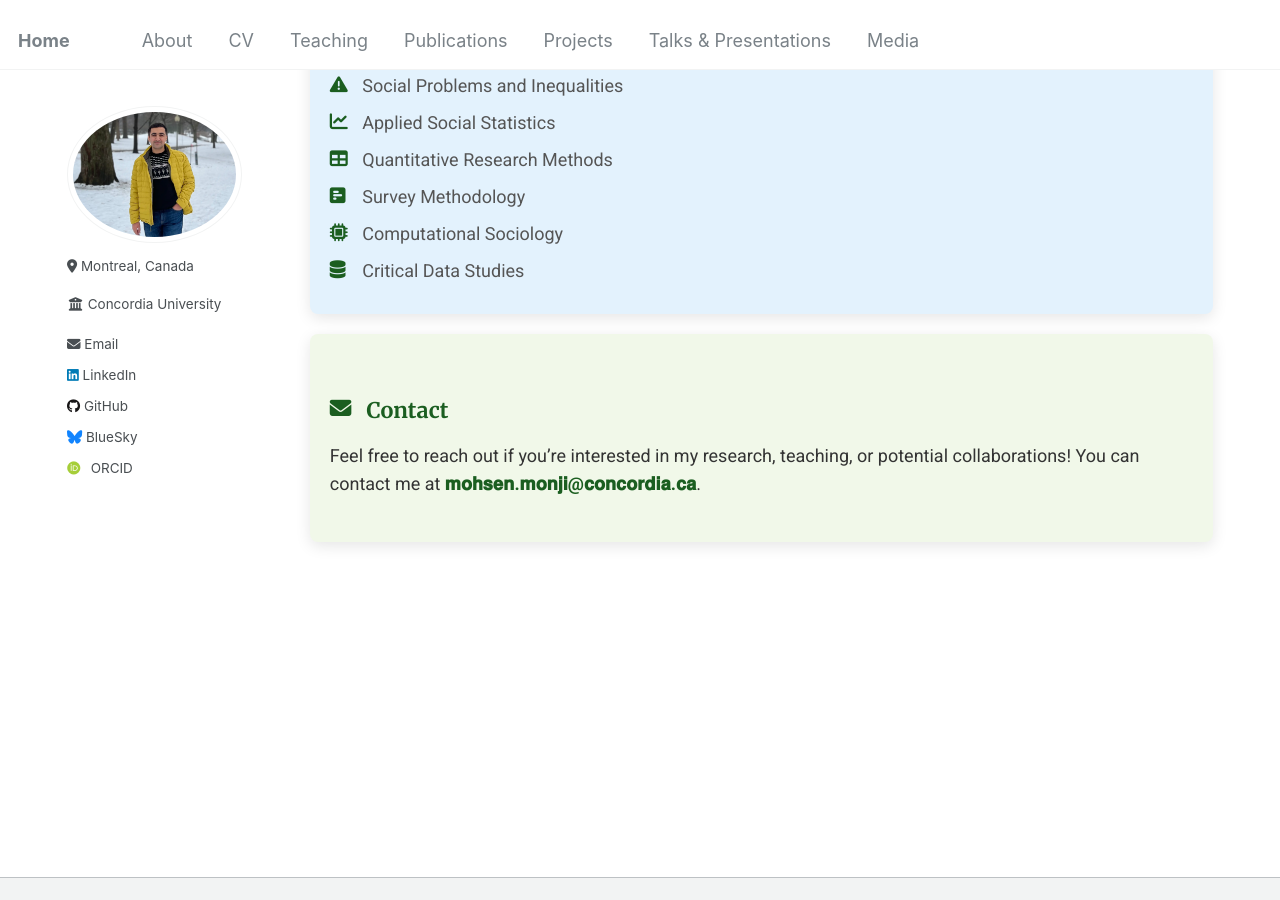
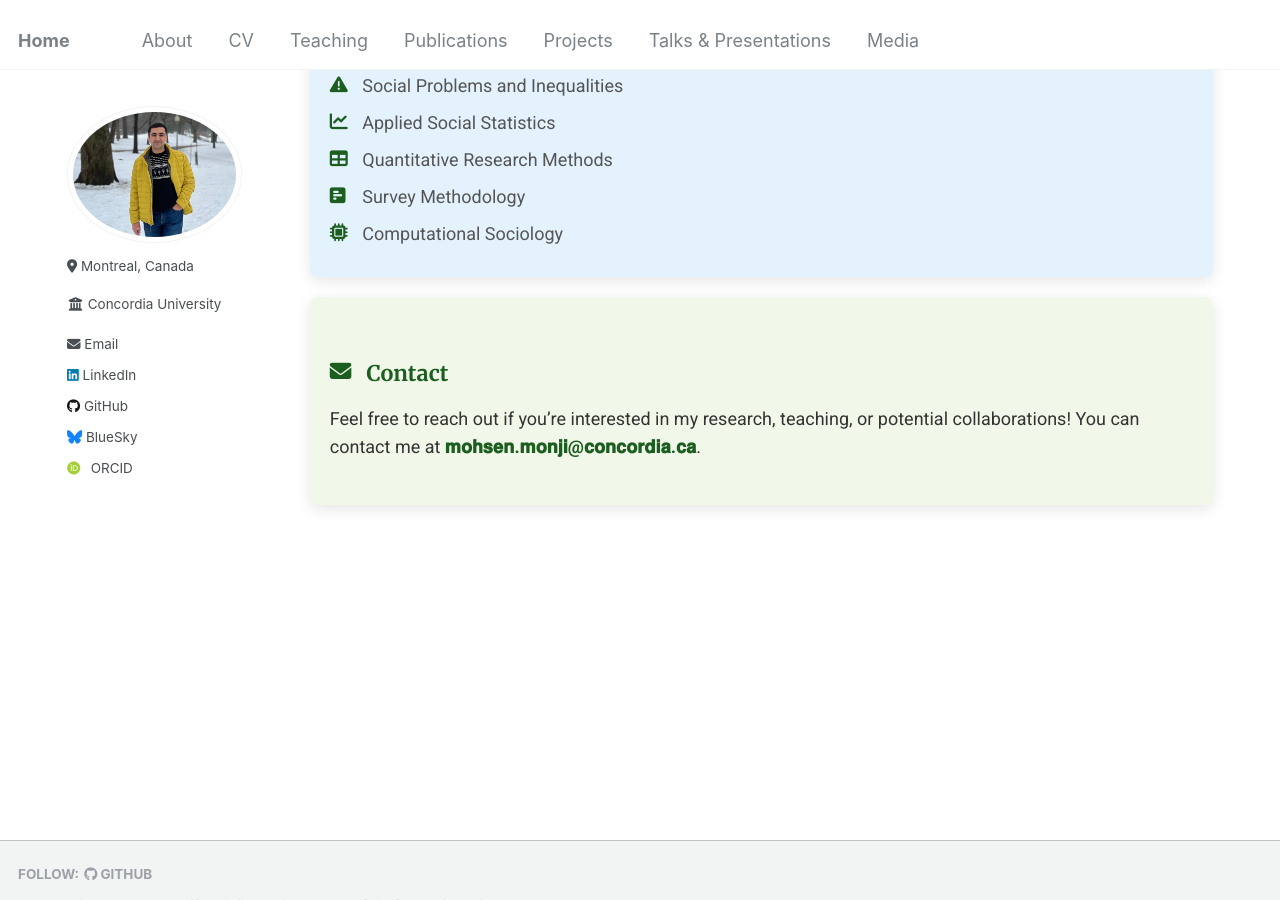
Before and after one commit to Mohsnmonji/mohsnmonji.github.io, a Jekyll site: the page built from about-me.md, in a window 1280 px wide and 900 px high, scrolled down 905 px. Built offline with Jekyll 4.4.1, drawn with Linux system fonts in a browser that asks for light colours; some web fonts are replaced.

Commit message:
Update about-me.md

```diff
--- a/about-me.md
+++ b/about-me.md
@@ -122,7 +122,6 @@ author_profile: true
     <li><i class="fas fa-table icon"></i> Quantitative Research Methods</li>
     <li><i class="fas fa-poll-h icon"></i> Survey Methodology</li>
     <li><i class="fas fa-microchip icon"></i> Computational Sociology</li>
-    <li><i class="fas fa-database icon"></i> Critical Data Studies</li>
   </ul>
 </div>
 
```
